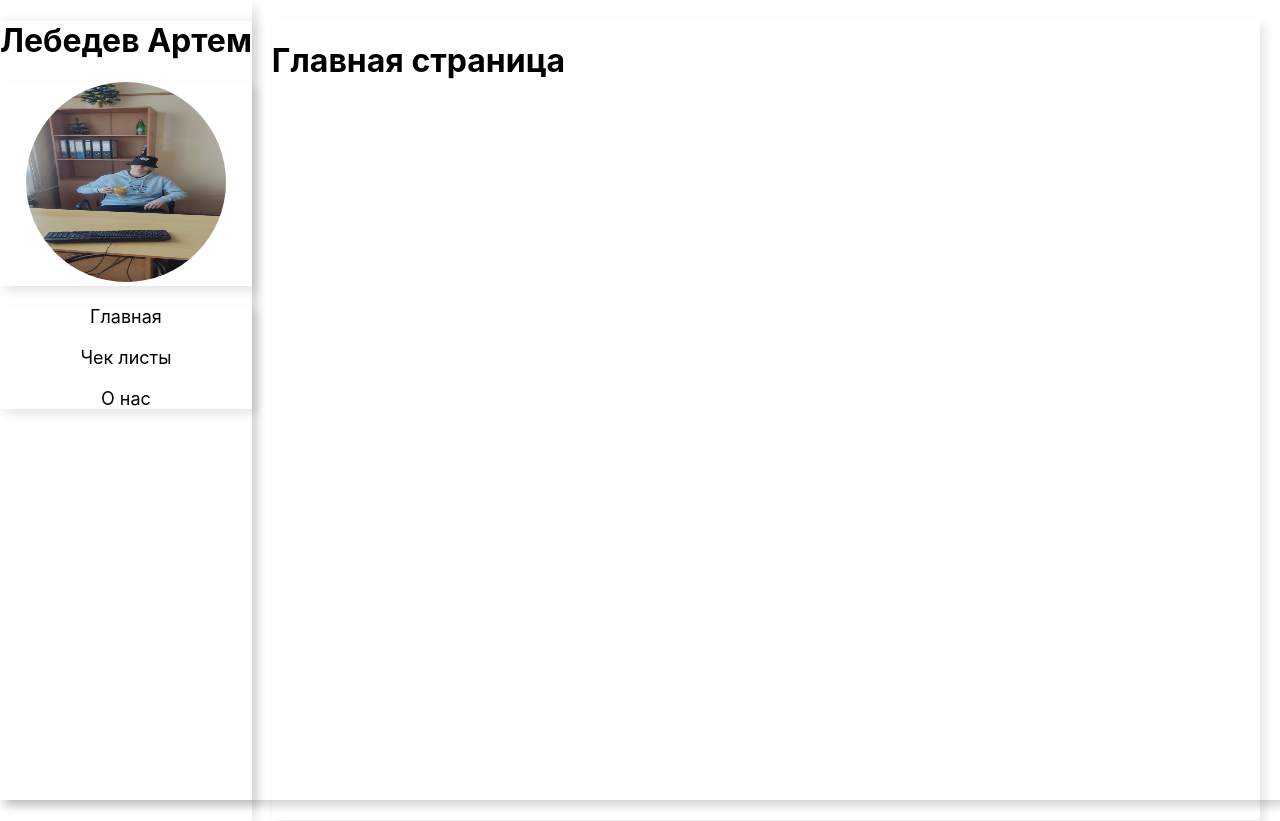
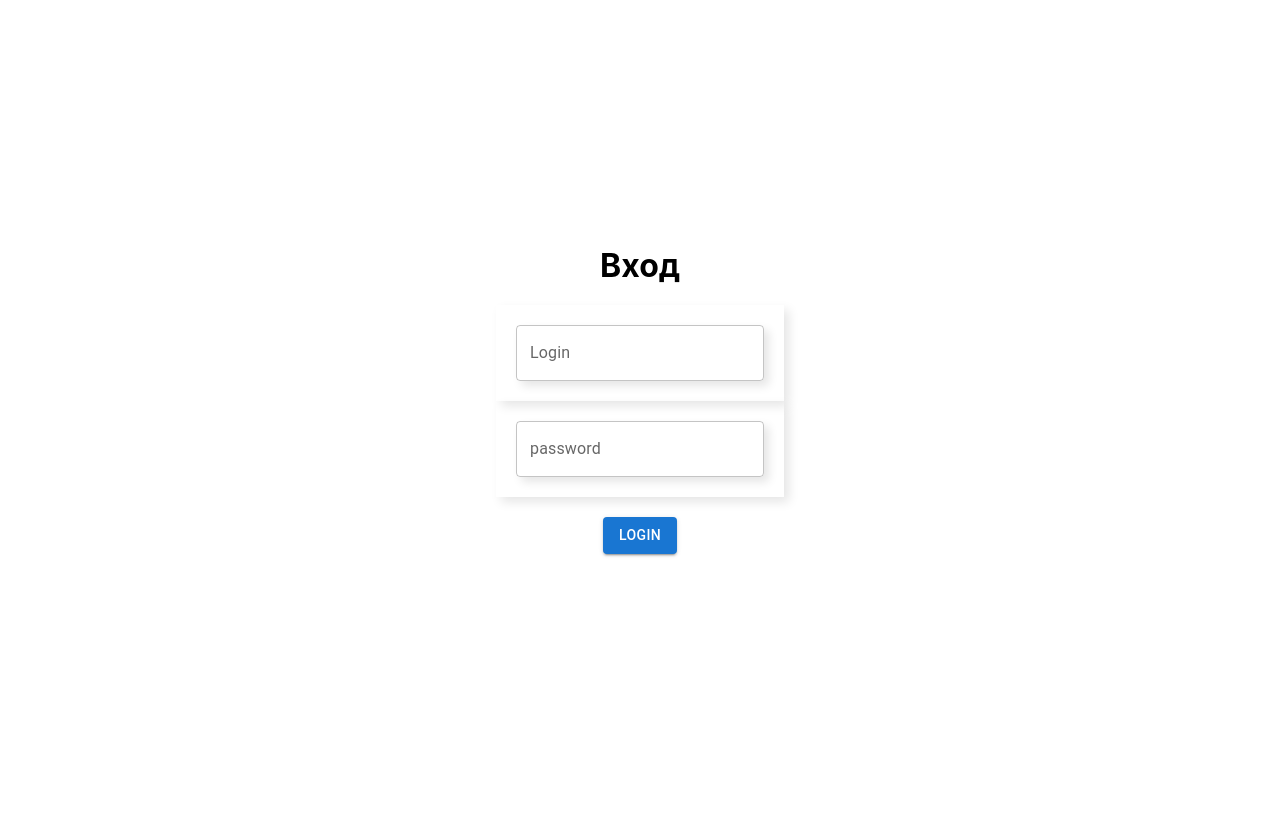
Before and after one commit to Egev604/CheckList, a React (Create React App) app in the folder client/: page / in a window 1280 px wide. After the commit the page ends 800 px from the top, so only its background shows below. Built offline with nearby package versions, Linux system fonts and the light colour scheme.

Commit message:
refactoringVaznaiChast

```diff
--- a/client/package.json
+++ b/client/package.json
@@ -11,10 +11,13 @@
     "@testing-library/react": "^13.4.0",
     "@testing-library/user-event": "^13.5.0",
     "@types/jest": "^27.5.2",
+    "@types/js-cookie": "^3.0.6",
     "@types/node": "^16.18.68",
     "@types/react": "^18.2.42",
     "@types/react-dom": "^18.2.17",
     "axios": "^1.6.2",
+    "js-cookie": "^3.0.5",
+    "jsonwebtoken": "^9.0.2",
     "react": "^18.2.0",
     "react-dom": "^18.2.0",
     "react-router-dom": "^6.20.1",
--- a/client/src/ Authorization/ requestAuthorization/request.tsx
+++ b/client/src/ Authorization/ requestAuthorization/request.tsx
@@ -1,13 +1,22 @@
 import React, {useEffect, useState} from 'react';
 import axios from "axios";
+interface requestData {
+    token:string | null
+}
+interface RequestError {
+    message: string;
+}
 const Request = (login:string, passsword:string) => {
     const [token, setToken] = useState<string>("");
 
     useEffect(() => {
         const apiUrl = '';
-        axios.get(apiUrl).then((resp) => {
+        axios.get<requestData>(apiUrl).then((resp) => {
             const allPersons = resp.data;
-            setToken(allPersons);
+            if (allPersons.token!=null)
+                setToken(allPersons.token);
+            else
+                return "error";
         });
     }, [setToken]);
     return token;
--- a/client/src/ Authorization/Authorization.tsx
+++ b/client/src/ Authorization/Authorization.tsx
@@ -2,6 +2,7 @@ import React, {useState} from 'react';
 import {Button, TextField} from "@mui/material";
 import './Authorization.css'
 import Request from "./ requestAuthorization/request";
+import Cookies from "js-cookie";
 interface AuthorizationProps {
     onLogin: () => void;
 }
@@ -11,9 +12,10 @@ const Authorization: React.FC<AuthorizationProps> = (props) => {
     const [error, setError] = useState<string | null>(null);
     const handleLogin = () => {
         try {
-            let token = Request(login, password);
-            if (token !== "") {
+            let result = Request(login, password);
+            if (result !== "" && result !== "error") {
                 props.onLogin();
+                Cookies.set('authToken', result, { expires: 1 });
             } else {
                 setError("Ошибка авторизации: неверный логин или пароль");
             }
--- a/client/src/App.tsx
+++ b/client/src/App.tsx
@@ -4,9 +4,14 @@ import NavigationView from "./NavigationView/NavigationView";
 import RoutsContext from "./NavigationView/Routs/RoutsContext";
 import {BrowserRouter as Router} from "react-router-dom";
 import Authorization from "./ Authorization/Authorization";
+import Cookies from "js-cookie";
 
 function App() {
-    const [loggedIn, setLoggedIn] = useState<boolean>(true);
+    const [loggedIn, setLoggedIn] = useState<boolean>(false);
+    const authToken = Cookies.get('authToken');
+    if (authToken) {
+        setLoggedIn(true);
+    }
         return (
             <>
                 <Router>
```
Also changed, not shown: 1 other file (tests, documents, lock files or other folders).
